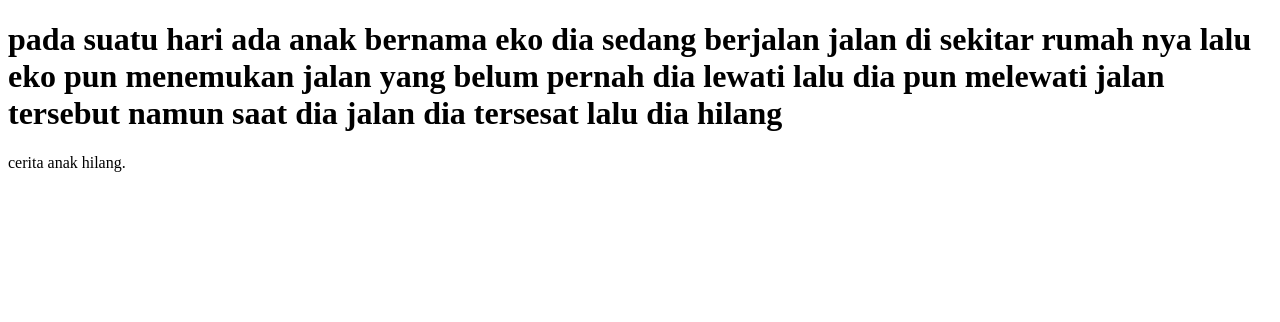
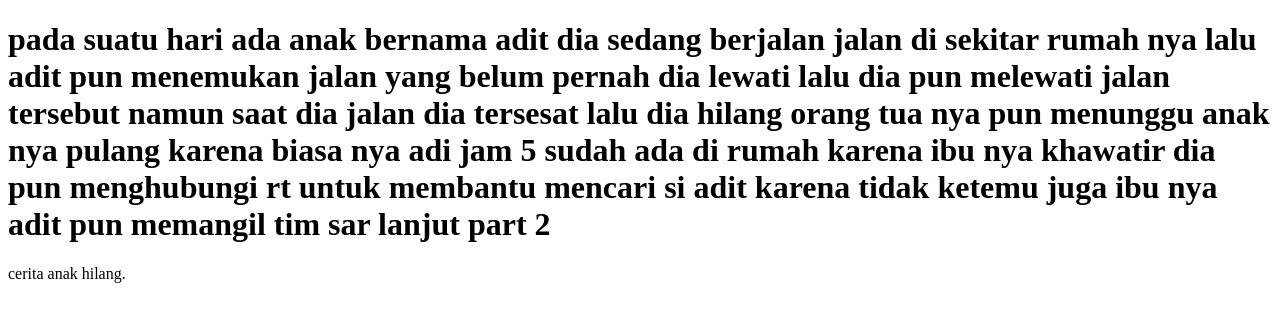
Before and after one commit to ferinxcills/percobaankedua, a plain HTML site: page index.html in a window 1280 px wide. Drawn offline with Linux system fonts and the light colour scheme.

Commit message:
Update index.html

```diff
--- a/index.html
+++ b/index.html
@@ -5,7 +5,7 @@
 </head>
 <body>
 
-<h1>pada suatu hari ada anak bernama eko dia sedang berjalan jalan di sekitar rumah nya lalu eko pun menemukan jalan yang belum pernah dia lewati lalu dia pun melewati jalan tersebut namun saat dia jalan dia tersesat lalu dia hilang  </h1>
+<h1>pada suatu hari ada anak bernama adit dia sedang berjalan jalan di sekitar rumah nya lalu adit pun menemukan jalan yang belum pernah dia lewati lalu dia pun melewati jalan tersebut namun saat dia jalan dia tersesat lalu dia hilang orang tua nya pun menunggu anak nya pulang karena biasa nya adi jam 5 sudah ada di rumah karena ibu nya khawatir dia pun menghubungi rt untuk membantu mencari si adit karena tidak ketemu juga ibu nya adit pun memangil tim sar lanjut part 2  </h1>
 <p>cerita anak hilang.</p>
 
 </body>
```
